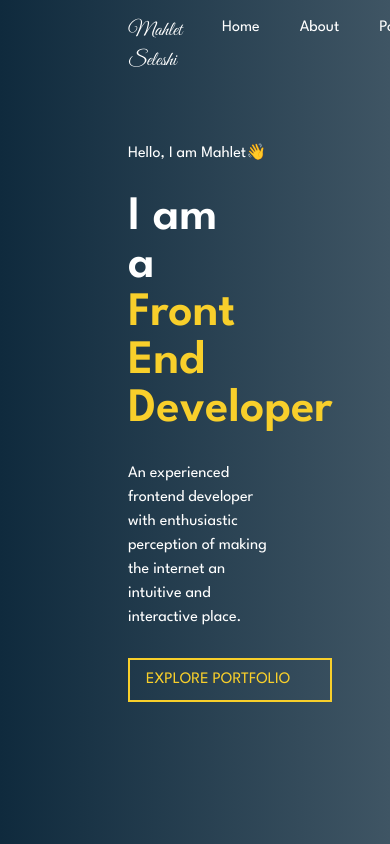
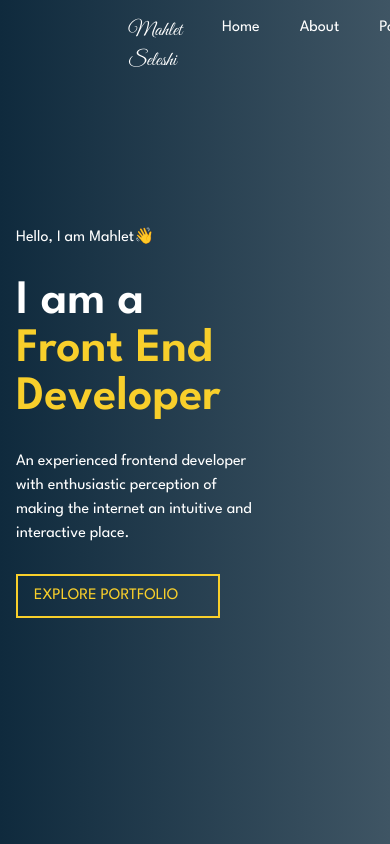
Before and after one commit to mahletseleshi/My-Portfolio, a React (Vite) app: page / in a window 390 px wide. Shown: the top 844 px of the page. Built offline with nearby package versions, Linux system fonts and the light colour scheme; some icons are missing.

Commit message:
updated page

```diff
--- a/src/components/Header.jsx
+++ b/src/components/Header.jsx
@@ -3,7 +3,7 @@ import header from "../assets/Header.png";
 
 const Header = () => {
   return (
-    <div id="Header" className="overflow-hidden bg-gradient-to-r box-border  w-full h-screen from-[#0F2A3D] flex justify-between items-center px-32 to-[#3F5564] text-white">
+    <div id="Header" className="overflow-hidden bg-gradient-to-r box-border  w-full h-screen from-[#0F2A3D] flex justify-between items-center  px-4 md:px-32 to-[#3F5564] text-white">
       <div className="flex flex-col space-y-7 justify-start items-start">
         <p>Hello, I am Mahlet👋 </p>
         <h1 className="text-5xl w-[60%] md:text-[65px] md:w-[80%] md:leading-tight font-semibold">
```
